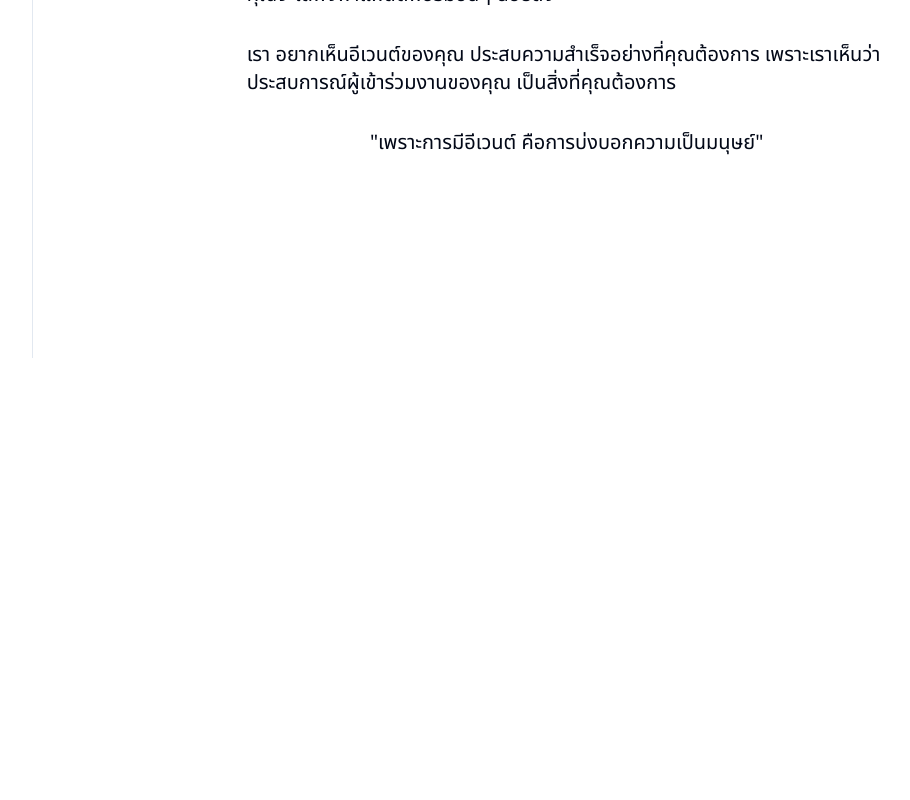
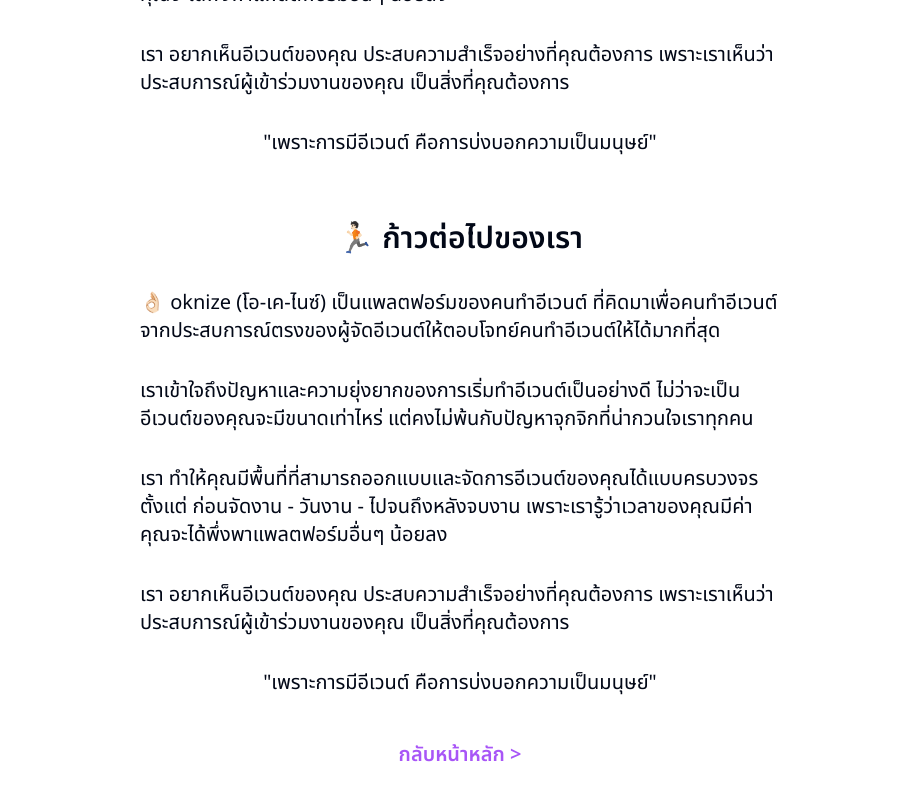
Before and after one commit to creatorsgarten/oknize, a Next.js app: page /about in a window 1280 px wide. Shown: the part 442-1242 px from the top of the page, without its empty margins (180-1090 px from the left). Before the commit the page ends 800 px from the top, so only its background shows below. Built offline with nearby package versions, Linux system fonts and the light colour scheme.

Commit message:
style: sidebar

```diff
--- a/src/pages/_app.tsx
+++ b/src/pages/_app.tsx
@@ -24,10 +24,20 @@
 
       <div className="hidden md:block">
         <div className="grid grid-cols-12">
-          <div className="col-span-2">
-            <Sidebar />
-          </div>
-          <div className="col-span-10">
+          {router.pathname !== "/" && router.pathname !== "/about" ? (
+            <div className="col-span-2">
+              <Sidebar />
+            </div>
+          ) : (
+            <div></div>
+          )}
+          <div
+            className={
+              router.pathname !== "/" && router.pathname !== "/about"
+                ? `col-span-10`
+                : "col-span-12"
+            }
+          >
             <Component {...pageProps} />
           </div>
         </div>
--- a/src/pages/about/index.tsx
+++ b/src/pages/about/index.tsx
@@ -1,11 +1,13 @@
 import Navbar from "@/components/navbar/Navbar";
+import Link from "next/link";
 
 const About = () => {
   return (
     <div>
       <Navbar />
-      <div className="flex flex-col justify-center items-center gap-8 text-xl mx-auto max-w-3xl p-4 lg:p-16">
-        <h1 className="text-3xl px-4">
+      <div>
+        <div className="flex flex-col justify-center items-center gap-8 text-xl mx-auto max-w-3xl pt-8 p-4 lg:p-16 lg:pb-0">
+          <h1 className="text-3xl px-4 font-semibold">
             🙌 โดยผู้จัดอีเวนต์ เพื่อผู้จัดอีเวนต์
           </h1>
           <p>
@@ -30,6 +32,34 @@
           </p>
           <p>&quot;เพราะการมีอีเวนต์ คือการบ่งบอกความเป็นมนุษย์&quot;</p>
         </div>
+        <div className="flex flex-col justify-center items-center gap-8 text-xl mx-auto max-w-3xl p-6 pt-10 lg:p-16">
+          <h1 className="text-3xl px-4 font-semibold">🏃🏻 ก้าวต่อไปของเรา</h1>
+          <p>
+            👌🏻 oknize (โอ-เค-ไนซ์) เป็นแพลตฟอร์มของคนทำอีเวนต์
+            ที่คิดมาเพื่อคนทำอีเวนต์
+            จากประสบการณ์ตรงของผู้จัดอีเวนต์ให้ตอบโจทย์คนทำอีเวนต์ให้ได้มากที่สุด
+          </p>
+          <p>
+            เราเข้าใจถึงปัญหาและความยุ่งยากของการเริ่มทำอีเวนต์เป็นอย่างดี
+            ไม่ว่าจะเป็นอีเวนต์ของคุณจะมีขนาดเท่าไหร่
+            แต่คงไม่พ้นกับปัญหาจุกจิกที่น่ากวนใจเราทุกคน
+          </p>
+          <p>
+            เรา
+            ทำให้คุณมีพื้นที่ที่สามารถออกแบบและจัดการอีเวนต์ของคุณได้แบบครบวงจร
+            ตั้งแต่ ก่อนจัดงาน - วันงาน - ไปจนถึงหลังจบงาน
+            เพราะเรารู้ว่าเวลาของคุณมีค่า คุณจะได้พึ่งพาแพลตฟอร์มอื่นๆ น้อยลง{" "}
+          </p>
+          <p>
+            เรา อยากเห็นอีเวนต์ของคุณ ประสบความสำเร็จอย่างที่คุณต้องการ
+            เพราะเราเห็นว่าประสบการณ์ผู้เข้าร่วมงานของคุณ เป็นสิ่งที่คุณต้องการ
+          </p>
+          <p>&quot;เพราะการมีอีเวนต์ คือการบ่งบอกความเป็นมนุษย์&quot;</p>
+          <h3 className="p-3 font-semibold text-purple-500">
+            <Link href="/">กลับหน้าหลัก &gt;</Link>
+          </h3>
+        </div>
+      </div>
     </div>
   );
 };
--- a/src/pages/index.tsx
+++ b/src/pages/index.tsx
@@ -173,7 +173,7 @@
               👌🏻 okmize ออกแบบมาเพื่อคนจัดอีเวนต์และจะเป็นเช่นนี้ต่อไป
               เพื่อสร้างเครื่องมือที่เป็นมิตรต่อกลุ่มผู้จัดอีเวนต์มากที่สุด
             </h3>
-            <h3 className="text-purple-600 text-lg max-w-3xl text-center pt-3">
+            <h3 className="text-purple-600 text-lg max-w-3xl text-center pt-3 font-semibold">
               <a href="/about">🙋🏻 เกี่ยวกับเรา &gt;</a>
             </h3>
           </div>
```
Also changed, not shown: 1 other file (tests, documents, lock files or other folders). Lines whose indentation alone changed are shown as unchanged.
